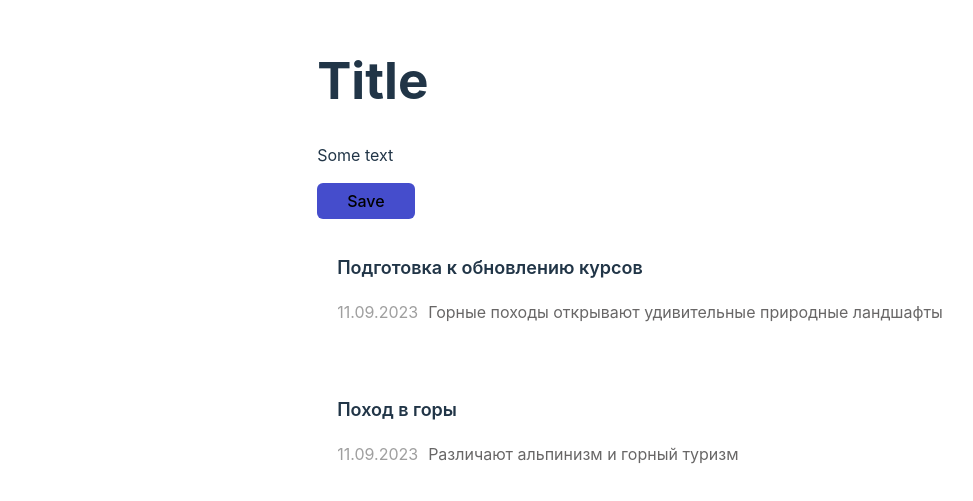
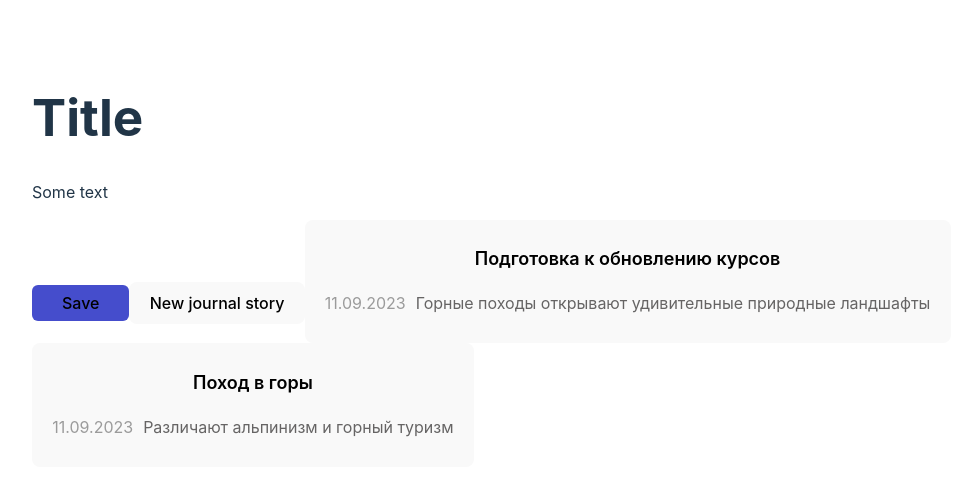
Before and after one commit to dktwho/daybook, a React (Vite) app: page / in a window 1280 px wide. Shown: the part 139-640 px from the top of the page, without its empty margins (0-973 px from the left). Built offline with nearby package versions, Linux system fonts and the light colour scheme.

Commit message:
cardbutton with children journalitem

```diff
--- a/src/App.jsx
+++ b/src/App.jsx
@@ -1,6 +1,7 @@
 import './App.css'
 import {Button} from "./components/Button/Button.jsx";
 import {JournalItem} from "./components/JournalItem/JournalItem.jsx";
+import {CardButton} from "./components/CardButton/CardButton.jsx";
 
 function App() {
     const data = [
@@ -21,8 +22,15 @@
             <h1>Title</h1>
             <p>Some text</p>
             <Button/>
-            <JournalItem title={data[0].title} date={data[0].date} text={data[0].text}/>
-            <JournalItem title={data[1].title} date={data[1].date} text={data[1].text}/>
+            <CardButton>New journal story</CardButton>
+            <CardButton>
+                <JournalItem title={data[0].title} date={data[0].date} text={data[0].text}/>
+            </CardButton>
+            <CardButton>
+                <JournalItem title={data[1].title} date={data[1].date} text={data[1].text}/>
+            </CardButton>
+
+
         </>
     )
 }
--- /dev/null
+++ b/src/components/CardButton/CardButton.css
@@ -0,0 +1,13 @@
+.card-button {
+    border-radius: 3px;
+    background: rgba(255, 255, 255, 0.03);
+    padding: 20px;
+    border: none;
+    cursor: pointer;
+    text-align: start ;
+    display: block;
+}
+
+.card-button:hover {
+    background: rgba(255, 255, 255, 0.1);
+}
--- /dev/null
+++ b/src/components/CardButton/CardButton.jsx
@@ -0,0 +1,7 @@
+export const CardButton = ({children}) => {
+    return (
+        <button className={'card-button'}>
+            {children}
+        </button>
+    );
+};
--- a/src/components/JournalItem/JournalItem.jsx
+++ b/src/components/JournalItem/JournalItem.jsx
@@ -5,12 +5,13 @@
     const formatedDate = new Intl.DateTimeFormat('ru-Ru').format(date)
 
     return (
-        <div className={'journal-item'}>
+        <>
+
             <h2 className={'journal-item__header'}>{title}</h2>
             <h2 className={'journal-item__body'}>
                 <div className={'journal-item__date'}>{formatedDate}</div>
                 <div className={'journal-item__text'}>{text}</div>
             </h2>
-        </div>
+        </>
     );
 };
```
